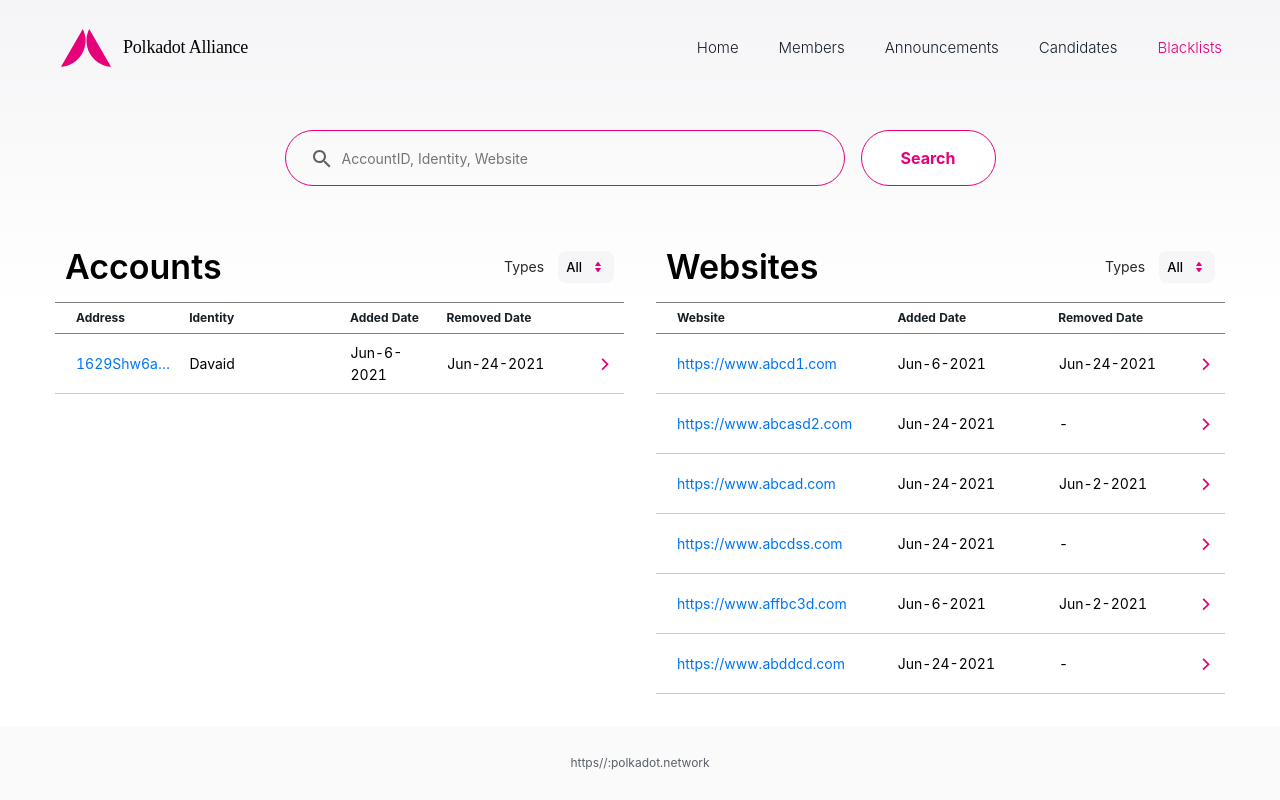
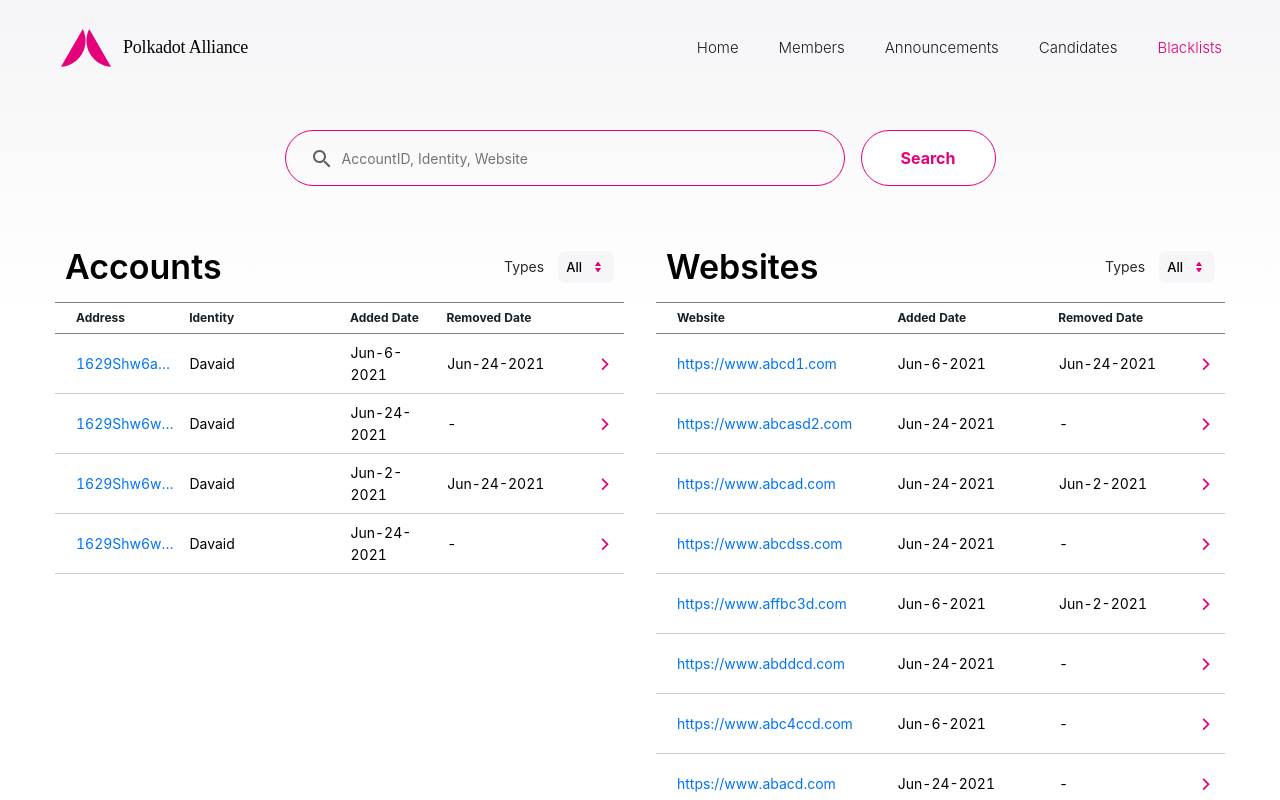
Before and after one commit to patractlabs/alliance-website, a React (Create React App) app in the folder packages/app/: page /blacklist in a window 1280 px wide. Shown: the top 800 px of the page. Built offline with nearby package versions, Linux system fonts and the light colour scheme; a web font is replaced by a local one.

Commit message:
feat: ui style change

```diff
--- a/packages/app/src/components/PageSkeleton.tsx
+++ b/packages/app/src/components/PageSkeleton.tsx
@@ -36,8 +36,10 @@ export default styled(PageSkeleton)`
     margin-top: 108px;
     z-index: 10;
     position: relative;
+    padding: 0px 55px;
 
     > div {
+      width: 0;
       max-width: 1170px;
       flex: 1;
     }
--- a/packages/app/src/pages/blacklist/index.tsx
+++ b/packages/app/src/pages/blacklist/index.tsx
@@ -42,22 +42,22 @@ const Blacklist: FC<{ className?: string }> = ({ className }) => {
       website: 'https://www.abddcd.com',
       addedDate: 'Jun-24-2021',
       removedDate: ''
+    },
+    {
+      website: 'https://www.abc4ccd.com',
+      addedDate: 'Jun-6-2021',
+      removedDate: ''
+    },
+    {
+      website: 'https://www.abacd.com',
+      addedDate: 'Jun-24-2021',
+      removedDate: ''
+    },
+    {
+      website: 'https://www.abch1d.com',
+      addedDate: 'Jun-6-2021',
+      removedDate: ''
     }
-    // {
-    //   website: 'https://www.abc4ccd.com',
-    //   addedDate: 'Jun-6-2021',
-    //   removedDate: ''
-    // },
-    // {
-    //   website: 'https://www.abacd.com',
-    //   addedDate: 'Jun-24-2021',
-    //   removedDate: ''
-    // },
-    // {
-    //   website: 'https://www.abch1d.com',
-    //   addedDate: 'Jun-6-2021',
-    //   removedDate: ''
-    // }
   ];
 
   const accounts: Blocked[] = [
@@ -68,31 +68,31 @@ const Blacklist: FC<{ className?: string }> = ({ className }) => {
       locked: '1000 DOT',
       addedDate: 'Jun-6-2021',
       removedDate: 'Jun-24-2021'
+    },
+    {
+      address: '1629Shw6w88GnyXyyUbsdfRtX7YFipQnjScGKcWr1BaRiMhvmAg',
+      identity: 'Davaid',
+      website: 'www.12345.com',
+      locked: '1000 DOT',
+      addedDate: 'Jun-24-2021',
+      removedDate: ''
+    },
+    {
+      address: '1629Shw6w88GnyXyyUbRtX7YzdFipQnjScGKcWr1BaRiMhvmAg',
+      identity: 'Davaid',
+      website: 'www.12345.com',
+      locked: '1000 DOT',
+      addedDate: 'Jun-2-2021',
+      removedDate: 'Jun-24-2021'
+    },
+    {
+      address: '1629Shw6w88GnyXyyUbRvtX7YFipQnjScGKcWr1BaRiMhvmAg',
+      identity: 'Davaid',
+      website: 'www.12345.com',
+      locked: '1000 DOT',
+      addedDate: 'Jun-24-2021',
+      removedDate: ''
     }
-    // {
-    //   address: '1629Shw6w88GnyXyyUbsdfRtX7YFipQnjScGKcWr1BaRiMhvmAg',
-    //   identity: 'Davaid',
-    //   website: 'www.12345.com',
-    //   locked: '1000 DOT',
-    //   addedDate: 'Jun-24-2021',
-    //   removedDate: ''
-    // },
-    // {
-    //   address: '1629Shw6w88GnyXyyUbRtX7YzdFipQnjScGKcWr1BaRiMhvmAg',
-    //   identity: 'Davaid',
-    //   website: 'www.12345.com',
-    //   locked: '1000 DOT',
-    //   addedDate: 'Jun-2-2021',
-    //   removedDate: 'Jun-24-2021'
-    // },
-    // {
-    //   address: '1629Shw6w88GnyXyyUbRvtX7YFipQnjScGKcWr1BaRiMhvmAg',
-    //   identity: 'Davaid',
-    //   website: 'www.12345.com',
-    //   locked: '1000 DOT',
-    //   addedDate: 'Jun-24-2021',
-    //   removedDate: ''
-    // }
   ];
 
   const [accountType, setAccountType] = useState('All');
--- a/packages/app/src/pages/home/AllianceRule/index.tsx
+++ b/packages/app/src/pages/home/AllianceRule/index.tsx
@@ -5,12 +5,11 @@ import { Content, Spinner } from '../../../components';
 import { useContent } from '../../../hooks/useContent';
 import Markdown from 'react-markdown';
 
-const rule = 'QmYzwQ9nvyugGxmqmZbU1oND3AjreXpiMdwJhGisEYSGZr';
+const rule = 'QmU3NtgsSvekBwiZkryRx6pGbCwyGeHtn4Gm4v2qkkJWWh';
 
 const AllianceRule: FC<{ className?: string }> = ({ className }) => {
   const { content, fetching } = useContent(rule);
 
-  console.log('content', content);
   return (
     <div className={className}>
       <h2>Alliance Rule</h2>
@@ -20,9 +19,11 @@ const AllianceRule: FC<{ className?: string }> = ({ className }) => {
       </div>
       <div className='content'>
         {!fetching ? (
-          <Content className='announcement-content'>
-            <Markdown>{content || ''}</Markdown>
-          </Content>
+          content && (
+            <Content className='announcement-content'>
+              <Markdown>{content || ''}</Markdown>
+            </Content>
+          )
         ) : (
           <Spinner />
         )}
@@ -33,7 +34,7 @@ const AllianceRule: FC<{ className?: string }> = ({ className }) => {
 
 export default styled(AllianceRule)`
   background-color: white;
-  padding: 80px 0px;
+  padding: 80px 55px;
   > h2 {
     text-align: center;
   }
@@ -55,12 +56,13 @@ export default styled(AllianceRule)`
 
   > .content {
     margin: 0px auto;
-    max-width: 980px;
+    max-width: 1360px;
     height: 382px;
     display: flex;
     justify-content: center;
     align-items: center;
     > .announcement-content {
+      width: 100%;
       height: 100%;
       overflow-y: auto;
     }
--- a/packages/app/src/pages/home/CurrentMembers/MembersByRole.tsx
+++ b/packages/app/src/pages/home/CurrentMembers/MembersByRole.tsx
@@ -67,6 +67,11 @@ export default styled(MembersByRole)`
         height: 56px;
       }
       > div {
+        overflow: hidden;
+        height: 42px;
+        word-break: break-all;
+        overflow: hidden;
+        text-overflow: ellipsis;
         > h6 {
           text-align: left;
           margin-bottom: 0px;
--- a/packages/app/src/pages/home/CurrentMembers/index.tsx
+++ b/packages/app/src/pages/home/CurrentMembers/index.tsx
@@ -217,7 +217,7 @@ export default styled(CurrentMembers)`
 
     > .role {
       flex: 1;
-      min-width: 280px;
+      min-width: 260px;
       max-width: 440px;
       margin-right: 20px;
 
--- a/packages/app/src/pages/home/Goals.tsx
+++ b/packages/app/src/pages/home/Goals.tsx
@@ -40,7 +40,7 @@ const Goals: FC<{ className?: string }> = ({ className }) => {
 
 export default styled(Goals)`
   background-color: rgb(250, 250, 251);
-  padding: 60px 0px 66px 0px;
+  padding: 60px 55px;
   > div {
     max-width: 980px;
     margin: 0 auto;
--- a/packages/app/src/pages/home/RecentAnnouncements/Detail.tsx
+++ b/packages/app/src/pages/home/RecentAnnouncements/Detail.tsx
@@ -21,6 +21,7 @@ const BorderTypeMap = {
   none: ''
 };
 const DetailWrapper = styled.div<{ top: BorderType; bottom: BorderType }>`
+  cursor: pointer;
   padding: 21px 0px;
   border-top: ${(props) => BorderTypeMap[props.top]};
   border-bottom: ${(props) => BorderTypeMap[props.bottom]};
@@ -58,16 +59,21 @@ const AnnouncementDetail: FC<{
   const [expanded, setExpanded] = useState(defaultExpanded);
 
   return (
-    <DetailWrapper className={className} style={style} top={top} bottom={bottom}>
+    <DetailWrapper
+      className={className}
+      style={style}
+      top={top}
+      bottom={bottom}
+      onClick={() => setExpanded((old) => !old)}
+    >
       <Row className='info'>
         <Col span={6} style={{ paddingLeft: '16px' }}>
           <Status expanded={expanded} />
-          <span className='status'></span>
           {annoncement.date}
         </Col>
         <Col span={17}>{annoncement.content.split('\n')[0].slice(0, 40)}</Col>
         <Col span={1} style={{ textAlign: 'right', paddingRight: '11px' }}>
-          <img onClick={() => setExpanded((old) => !old)} src={expanded ? DeexpandSvg : ExpandSvg} alt='' />
+          <img src={expanded ? DeexpandSvg : ExpandSvg} alt='' />
         </Col>
       </Row>
       {expanded && <div className='content'>{annoncement.content}</div>}
```
